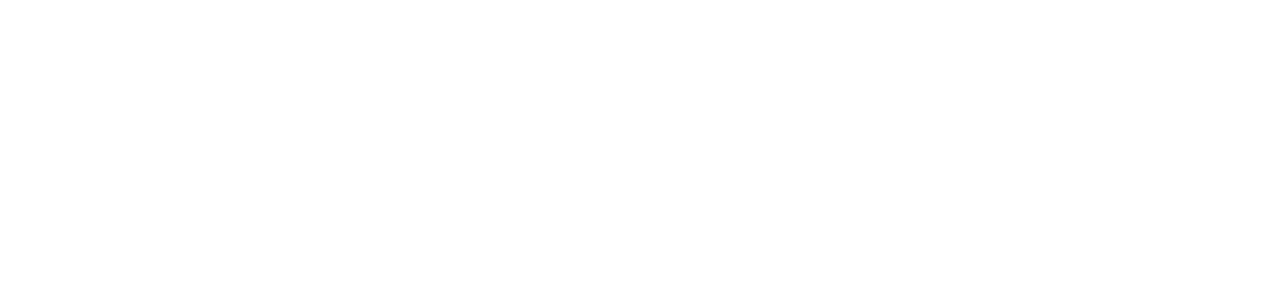
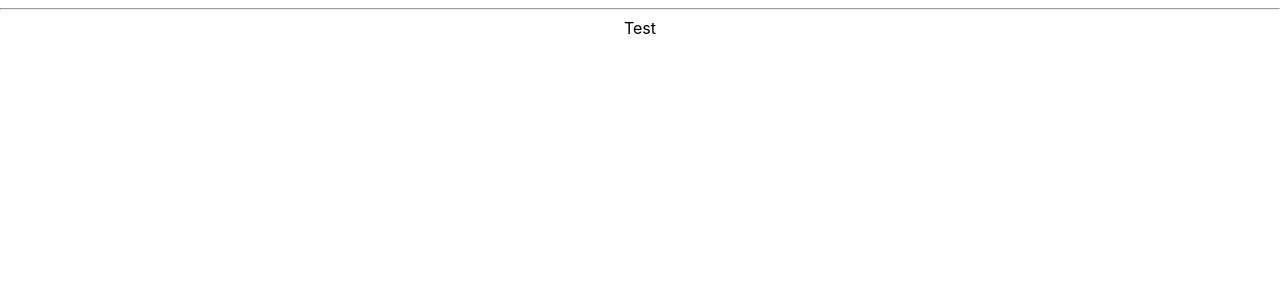
Before and after one commit to RThong/vite-react-template, a React (Vite) app: page /test in a window 1280 px wide. Before the commit this address had no page. Shown: the top 300 px of the page. Built offline with nearby package versions, Linux system fonts and the light colour scheme.

Commit message:
feat: 添加/test路由

```diff
--- a/src/App.tsx
+++ b/src/App.tsx
@@ -6,6 +6,7 @@
 import logo from './logo.svg'
 import Login from './pages/Login'
 import { IS_DEV } from './utils/constant'
+console.log('【IS_DEV】', IS_DEV)
 
 const Test = () => {
   return <div>Test</div>
@@ -16,7 +17,10 @@
     {
       path: '/',
       element: <Layout />,
-      children: [{ index: true, element: <Login /> }].filter(Boolean) as RouteObject[]
+      children: [
+        { index: true, element: <Login /> },
+        IS_DEV && { path: 'test', element: <Test /> }
+      ].filter(Boolean) as RouteObject[]
     }
   ]
 
```
Also changed, not shown: src/pages/Test/index.tsx (added, +7 -0 lines).
